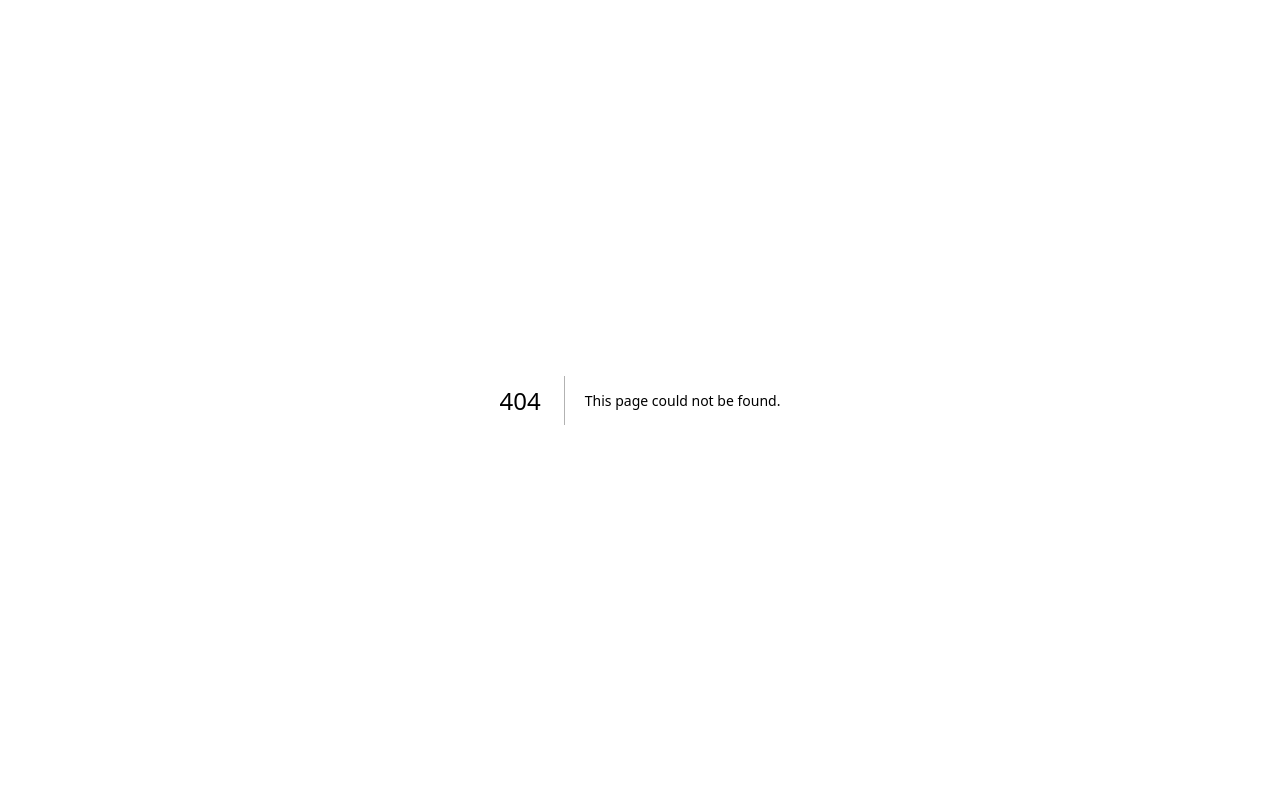
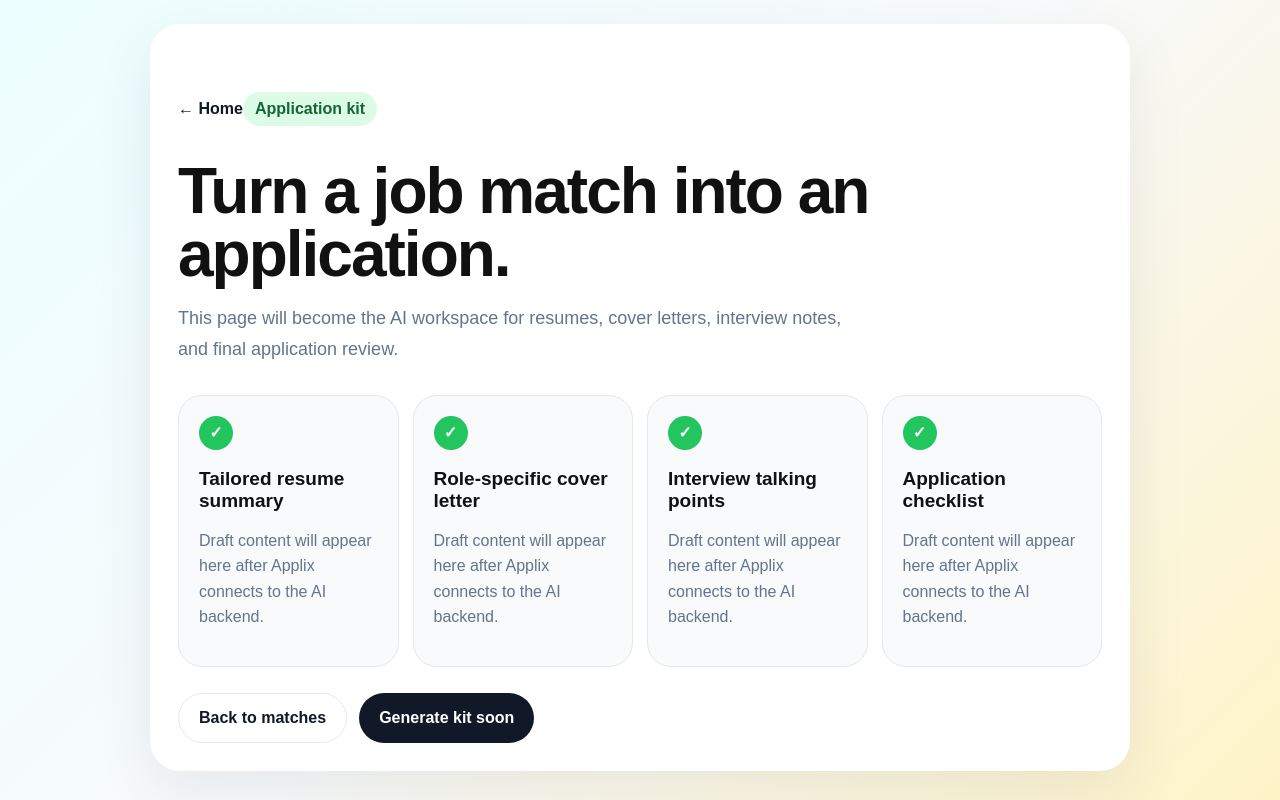
Before and after one commit to Calsie-ai/Calsie, a Next.js app in the folder frontend/: page /apply in a window 1280 px wide. Before the commit this address had no page. Built offline with nearby package versions, Linux system fonts and the light colour scheme.

Commit message:
Add application kit route

```diff
--- /dev/null
+++ b/frontend/app/apply/page.tsx
@@ -0,0 +1,136 @@
+import Link from "next/link";
+
+const kitItems = [
+  "Tailored resume summary",
+  "Role-specific cover letter",
+  "Interview talking points",
+  "Application checklist",
+];
+
+export default function ApplyPage() {
+  return (
+    <main style={styles.main}>
+      <section style={styles.card}>
+        <Link href="/" style={styles.backLink}>← Home</Link>
+        <p style={styles.badge}>Application kit</p>
+        <h1 style={styles.title}>Turn a job match into an application.</h1>
+        <p style={styles.subtitle}>
+          This page will become the AI workspace for resumes, cover letters, interview notes, and final application review.
+        </p>
+
+        <div style={styles.grid}>
+          {kitItems.map((item) => (
+            <div key={item} style={styles.itemCard}>
+              <span style={styles.check}>✓</span>
+              <h2 style={styles.itemTitle}>{item}</h2>
+              <p style={styles.itemText}>Draft content will appear here after Applix connects to the AI backend.</p>
+            </div>
+          ))}
+        </div>
+
+        <div style={styles.actions}>
+          <Link href="/matching" style={styles.secondaryButton}>Back to matches</Link>
+          <button style={styles.primaryButton}>Generate kit soon</button>
+        </div>
+      </section>
+    </main>
+  );
+}
+
+const styles = {
+  main: {
+    minHeight: "100vh",
+    background: "linear-gradient(135deg, #ecfeff 0%, #f8fafc 50%, #fef3c7 100%)",
+    fontFamily: "Arial, Helvetica, sans-serif",
+    padding: 24,
+  },
+  card: {
+    maxWidth: 980,
+    margin: "0 auto",
+    background: "white",
+    borderRadius: 30,
+    padding: 28,
+    boxShadow: "0 20px 60px rgba(15,23,42,0.08)",
+  },
+  backLink: {
+    color: "#111827",
+    textDecoration: "none",
+    fontWeight: 900,
+  },
+  badge: {
+    display: "inline-block",
+    marginTop: 40,
+    padding: "8px 12px",
+    borderRadius: 999,
+    background: "#dcfce7",
+    color: "#166534",
+    fontWeight: 900,
+  },
+  title: {
+    maxWidth: 720,
+    margin: "18px 0 12px",
+    fontSize: "clamp(36px, 7vw, 64px)",
+    lineHeight: 0.98,
+    letterSpacing: -2,
+  },
+  subtitle: {
+    maxWidth: 680,
+    color: "#64748b",
+    lineHeight: 1.7,
+    fontSize: 18,
+  },
+  grid: {
+    display: "grid",
+    gridTemplateColumns: "repeat(auto-fit, minmax(220px, 1fr))",
+    gap: 14,
+    marginTop: 30,
+  },
+  itemCard: {
+    border: "1px solid #e5e7eb",
+    borderRadius: 24,
+    padding: 20,
+    background: "#f8fafc",
+  },
+  check: {
+    display: "grid",
+    placeItems: "center",
+    width: 34,
+    height: 34,
+    borderRadius: 999,
+    background: "#22c55e",
+    color: "white",
+    fontWeight: 900,
+  },
+  itemTitle: {
+    fontSize: 19,
+    margin: "18px 0 8px",
+  },
+  itemText: {
+    color: "#64748b",
+    lineHeight: 1.6,
+  },
+  actions: {
+    display: "flex",
+    flexWrap: "wrap" as const,
+    gap: 12,
+    marginTop: 26,
+  },
+  primaryButton: {
+    border: 0,
+    borderRadius: 999,
+    background: "#111827",
+    color: "white",
+    padding: "15px 20px",
+    fontWeight: 900,
+    fontSize: 16,
+  },
+  secondaryButton: {
+    borderRadius: 999,
+    background: "white",
+    color: "#111827",
+    border: "1px solid #e5e7eb",
+    padding: "15px 20px",
+    fontWeight: 900,
+    textDecoration: "none",
+  },
+};
```
